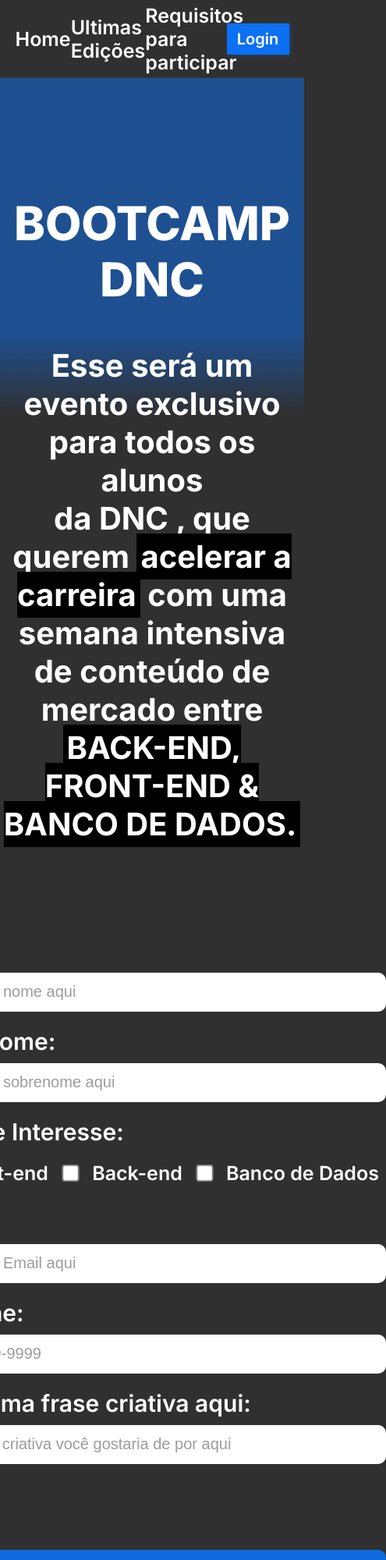
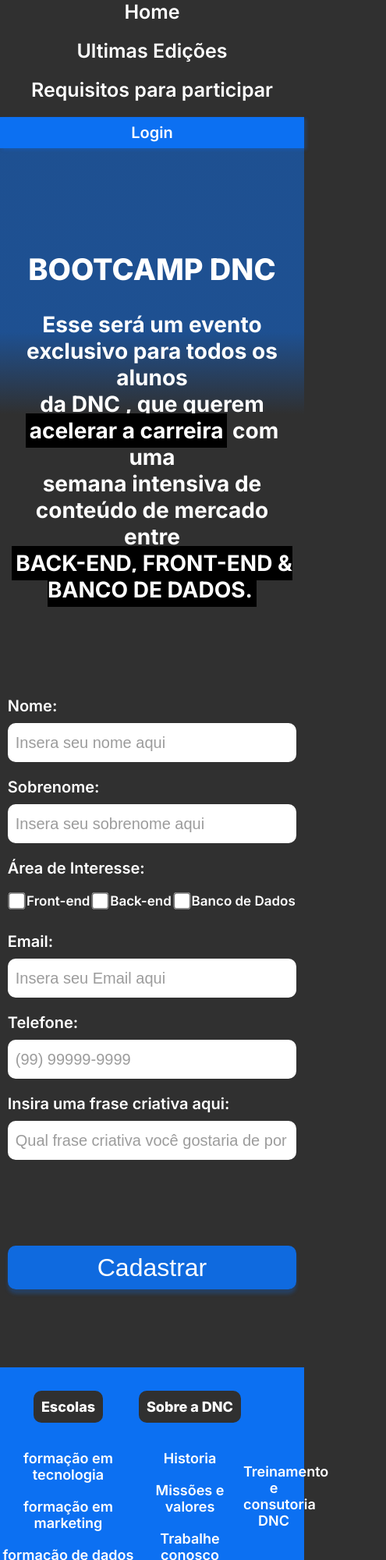
Before and after one commit to jhonatanneuhaus/BootCamp-DNC, a plain HTML site: page index.html in a window 390 px wide. Shown: the top 2000 px of the page at 78% size, 495 px wide, since content can reach past the window. Drawn offline with Linux system fonts and the light colour scheme.

Commit message:
Adicionando media query para mobile

```diff
--- a/index.html
+++ b/index.html
@@ -73,5 +73,38 @@
     </form>
 </section>
 
+    <footer>
+    <div class="linha1">
+        <nav>
+            <h5>Escolas</h5>
+            <ul>
+                <li><a href="">formação em tecnologia</a></li>
+                <li> <a href="">formação em marketing</a></li>
+                <li><a href="">formação de dados</a></li>
+                <li><a href="">formação em projetos</a></li>
+                <li><a href="">formação em produtos</a></li>
+            </ul>
+
+        </nav>
+        <nav>
+            <h5>Sobre a DNC</h5>
+            <ul>
+                <li><a href="">Historia</a></li>
+                <li><a href="">Missões e valores</a></li>
+                <li><a href="">Trabalhe conosco</a></li>
+                <li><a href="">Conteúdo Gratuido</a></li>
+            </ul>
+
+        </nav>
+        <div class="endereço">
+            Treinamento e consutoria DNC
+        </div>
+    </div>
+    <div class="linha2">
+        <a href="">Termos de uso</a>
+        <a href="">Politica de privacidade</a>
+    </div>
+    </footer>
+
 </body>
 </html>
--- a/style.css
+++ b/style.css
@@ -140,3 +140,120 @@ input[type="submit"]{
     box-shadow: 0px 6px 4px rgba(12, 112, 242, 0.25);
     cursor:pointer;
 }
+/*Foter*/
+footer{
+    width: 100%;
+    background-color: var(--azul-dnc);
+}
+footer .linha1{
+    display: flex;
+    justify-content: space-around;
+    align-items: center;
+}
+footer ul{
+    list-style: none;
+    margin: 0px;
+    padding: 0px;
+
+
+}
+footer nav{
+    display: flex;
+    flex-direction: column;
+    align-items: center;
+    height: 330px;
+
+}
+footer h5{
+    text-align: center;
+    font-weight: 800;
+    color: white;
+    font-size: 18px;
+    font-family: var(--fonte-padrao);
+    background-color: var(--preto-dnc);
+    border-radius: 10px;
+    padding: 10px;
+    margin-bottom: 15px;
+}
+footer ul li{
+    text-align: center;
+    color:white;
+    font-weight: 600;
+    font-size: 18px;
+    font-family: var(--fonte-padrao);
+    margin: 20px 0px 20px 0px;
+}
+footer ul li a{
+    color: white;
+    text-decoration: none;
+}
+footer ul li a:hover{
+color: var(--cinza-hover);
+}
+
+footer .endereço{
+    font-family: var(--fonte-padrao);
+    font-weight: 600;
+    font-size: 18px;
+    color: white;
+    text-align: center;
+    width:20% ;
+}
+footer .linha2{
+    display: flex;
+    justify-content: center;
+    margin: 0 px;
+    height: 35px;
+    padding: 10px;
+
+}
+footer .linha2 a{
+    font-family: var(--fonte-padrao);
+    font-size: 18px;
+    font-weight: 600;
+    color: white;
+    text-decoration: none;
+    padding: 5px;
+
+}
+footer .linha2 a:first-child {
+    border-right: 3px solid white;
+}
+footer .linha2:hover{
+    color: var(--cinza-hover);
+}
+@media only screen  and (max-width: 600px){
+     #principal{
+        flex-direction: column;
+        height: auto;
+     }
+     #menu{
+        flex-direction: column;
+        width: 100%;
+        margin: 0px;
+     }
+     #menu a {
+        height: 50px;
+        align-items: center;
+     }
+     #principal button{
+        width: 100%;
+        margin: 0px;
+     }
+     section h1{
+        font-size: 38px;
+     }
+     section h2{
+        font-size: 28px;
+        padding-right: 15px;
+        padding-left: 15px;
+     }
+     form{
+        width: 95%;
+        font-size: 20px;
+     }
+     .checkbox-itens label{
+        font-size: 17px;
+     }
+
+}
```
